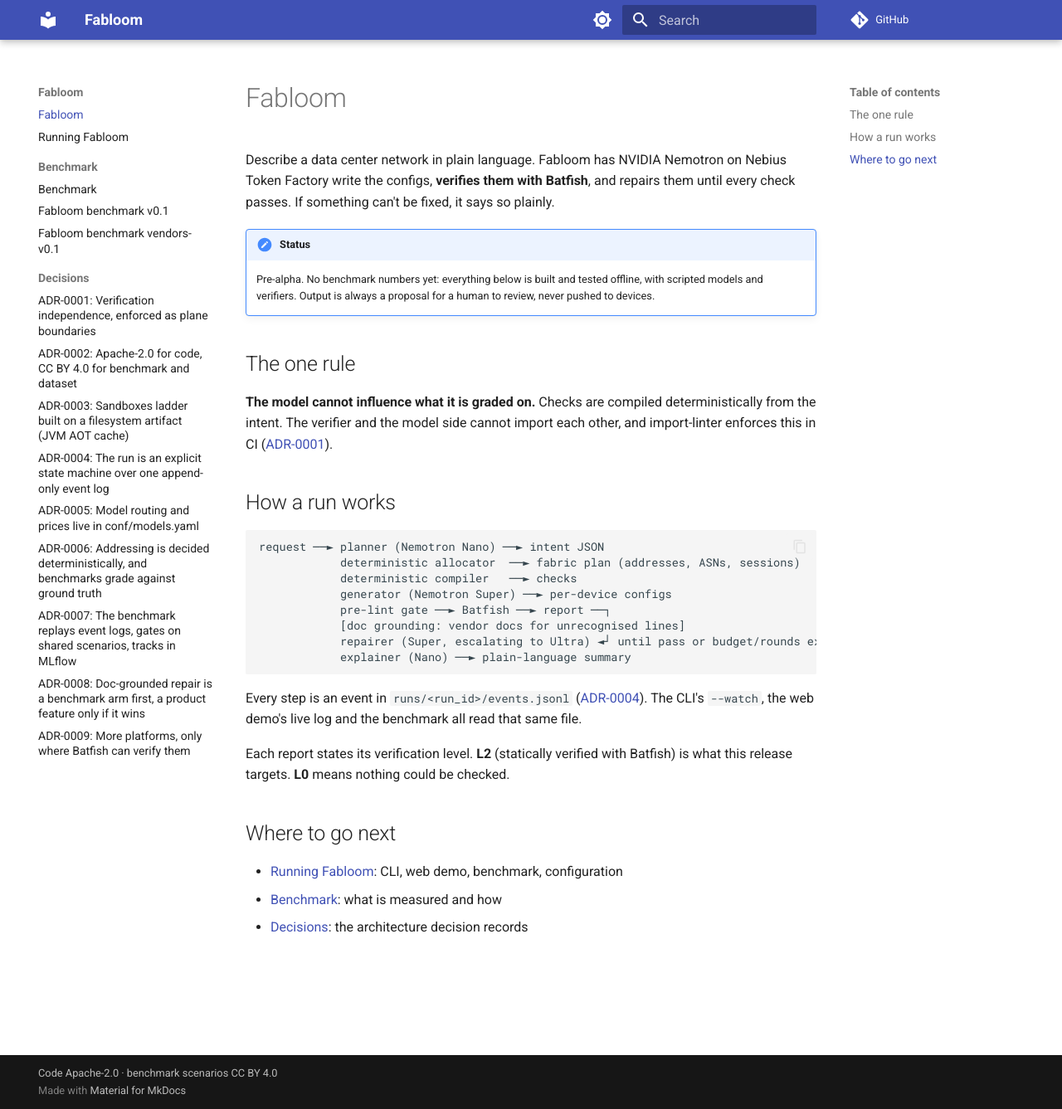
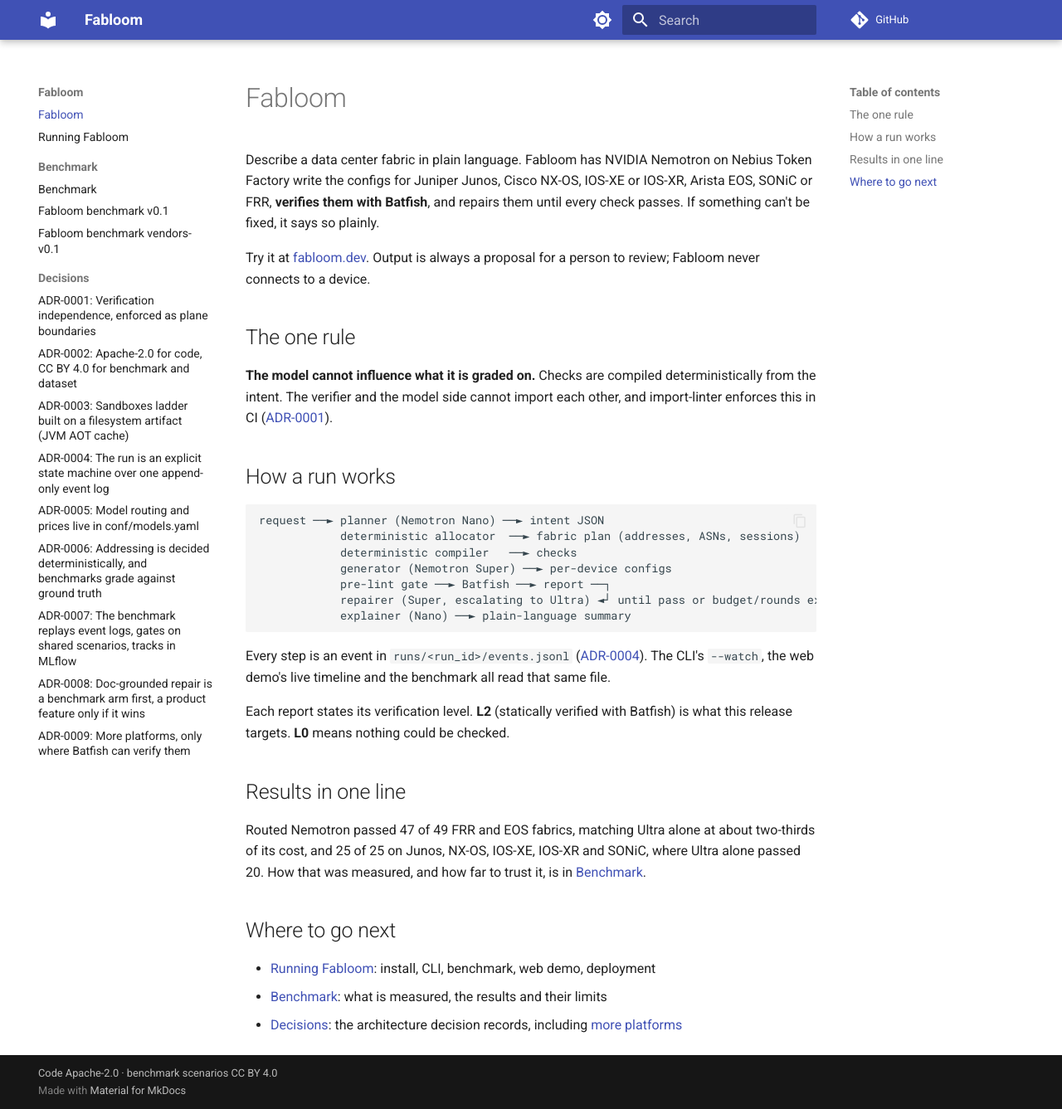
Before and after one commit to vkrishnabhatk/fabloom, an MkDocs documentation site: the page built from docs/index.md, in a window 1280 px wide and 1337 px high. Shown: the whole window at 83% size. Built offline with MkDocs 1.6.1 and Material for MkDocs 9.7.7, drawn with Linux system fonts in a browser that asks for light colours; comment, search, counter and statistics services are not loaded.

Commit message:
docs: README in a standard shape, current numbers, roadmap with own model and any provider
The README had grown section by section: the spend cap, the checker-bug count and the
roadmap's scenario count were out of date, "76% to 94%" mixed two arms, and facts were
repeated. Now one pass through how it works, both benchmarks, a platform table, Nebius
usage, quick start, engineering, limitations and roadmap. The roadmap adds routing by
verification (own small model first, larger model when Batfish rejects it) and per-model
endpoints with bring-your-own-key. The docs front page no longer says there are no
benchmark numbers; the benchmark commands moved to docs/running.md.

````diff
--- a/docs/index.md
+++ b/docs/index.md
@@ -1,13 +1,12 @@
 # Fabloom
 
-Describe a data center network in plain language. Fabloom has NVIDIA Nemotron on Nebius
-Token Factory write the configs, **verifies them with Batfish**, and repairs them until every
-check passes. If something can't be fixed, it says so plainly.
+Describe a data center fabric in plain language. Fabloom has NVIDIA Nemotron on Nebius Token
+Factory write the configs for Juniper Junos, Cisco NX-OS, IOS-XE or IOS-XR, Arista EOS, SONiC
+or FRR, **verifies them with Batfish**, and repairs them until every check passes. If
+something can't be fixed, it says so plainly.
 
-!!! note "Status"
-    Pre-alpha. No benchmark numbers yet: everything below is built and tested offline, with
-    scripted models and verifiers. Output is always a proposal for a human to review, never
-    pushed to devices.
+Try it at [fabloom.dev](https://fabloom.dev). Output is always a proposal for a person to
+review; Fabloom never connects to a device.
 
 ## The one rule
 
@@ -23,19 +22,26 @@
             deterministic compiler   ──► checks
             generator (Nemotron Super) ──► per-device configs
             pre-lint gate ──► Batfish ──► report ──┐
-            [doc grounding: vendor docs for unrecognised lines]
             repairer (Super, escalating to Ultra) ◄┘ until pass or budget/rounds exhausted
             explainer (Nano) ──► plain-language summary
 ```
 
 Every step is an event in `runs/<run_id>/events.jsonl` ([ADR-0004](decisions/ADR-0004-run-event-log.md)).
-The CLI's `--watch`, the web demo's live log and the benchmark all read that same file.
+The CLI's `--watch`, the web demo's live timeline and the benchmark all read that same file.
 
 Each report states its verification level. **L2** (statically verified with Batfish) is
 what this release targets. **L0** means nothing could be checked.
 
+## Results in one line
+
+Routed Nemotron passed 47 of 49 FRR and EOS fabrics, matching Ultra alone at about
+two-thirds of its cost, and 25 of 25 on Junos, NX-OS, IOS-XE, IOS-XR and SONiC, where Ultra
+alone passed 20. How that was measured, and how far to trust it, is in
+[Benchmark](benchmark/index.md).
+
 ## Where to go next
 
-- [Running Fabloom](running.md): CLI, web demo, benchmark, configuration
-- [Benchmark](benchmark/index.md): what is measured and how
-- [Decisions](decisions/ADR-0001-verification-independence.md): the architecture decision records
+- [Running Fabloom](running.md): install, CLI, benchmark, web demo, deployment
+- [Benchmark](benchmark/index.md): what is measured, the results and their limits
+- [Decisions](decisions/ADR-0001-verification-independence.md): the architecture decision records,
+  including [more platforms](decisions/ADR-0009-more-platforms.md)
````
Also changed, not shown: README.md (+119 -140 lines), docs/running.md (+16 -0 lines).
